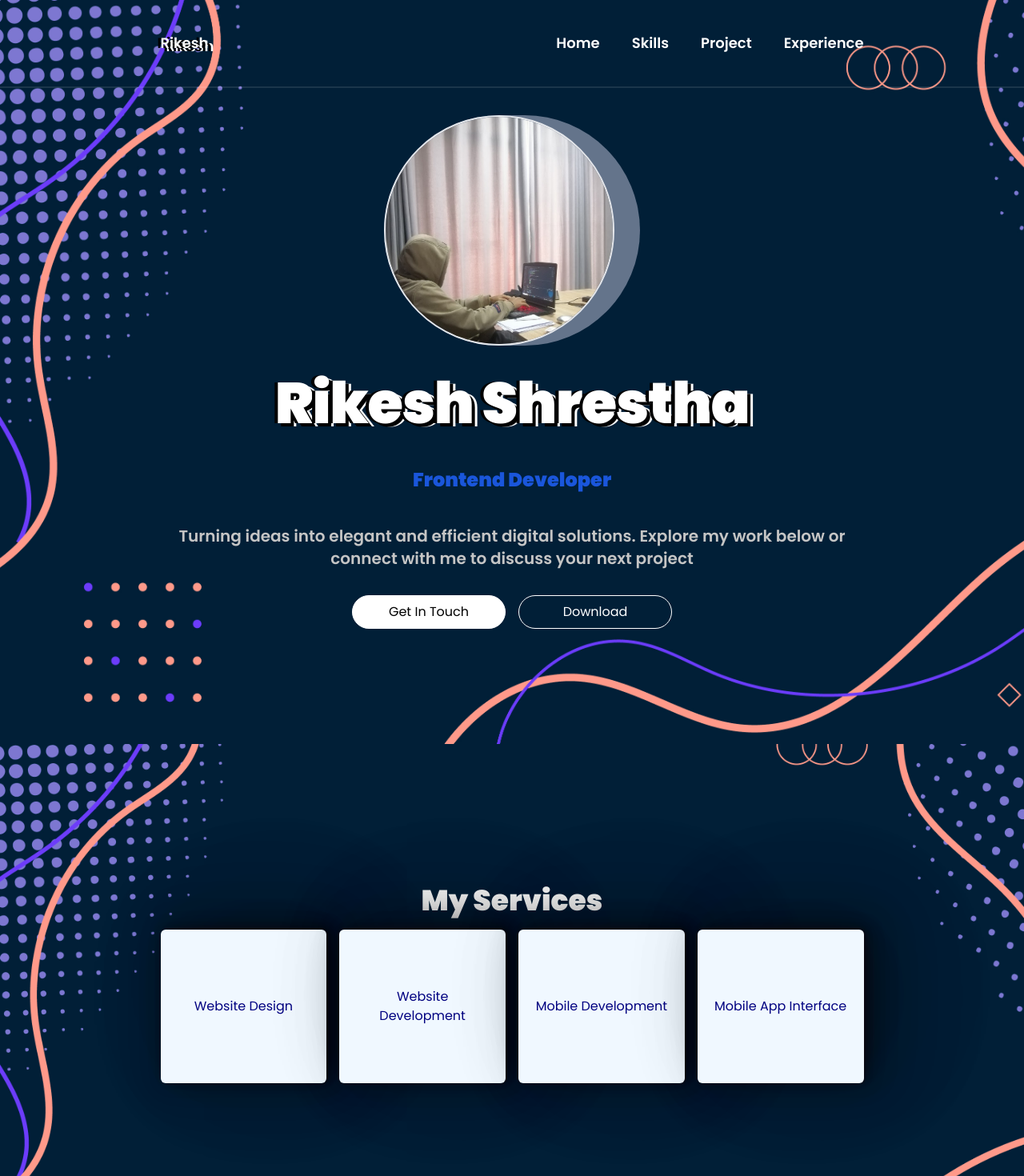
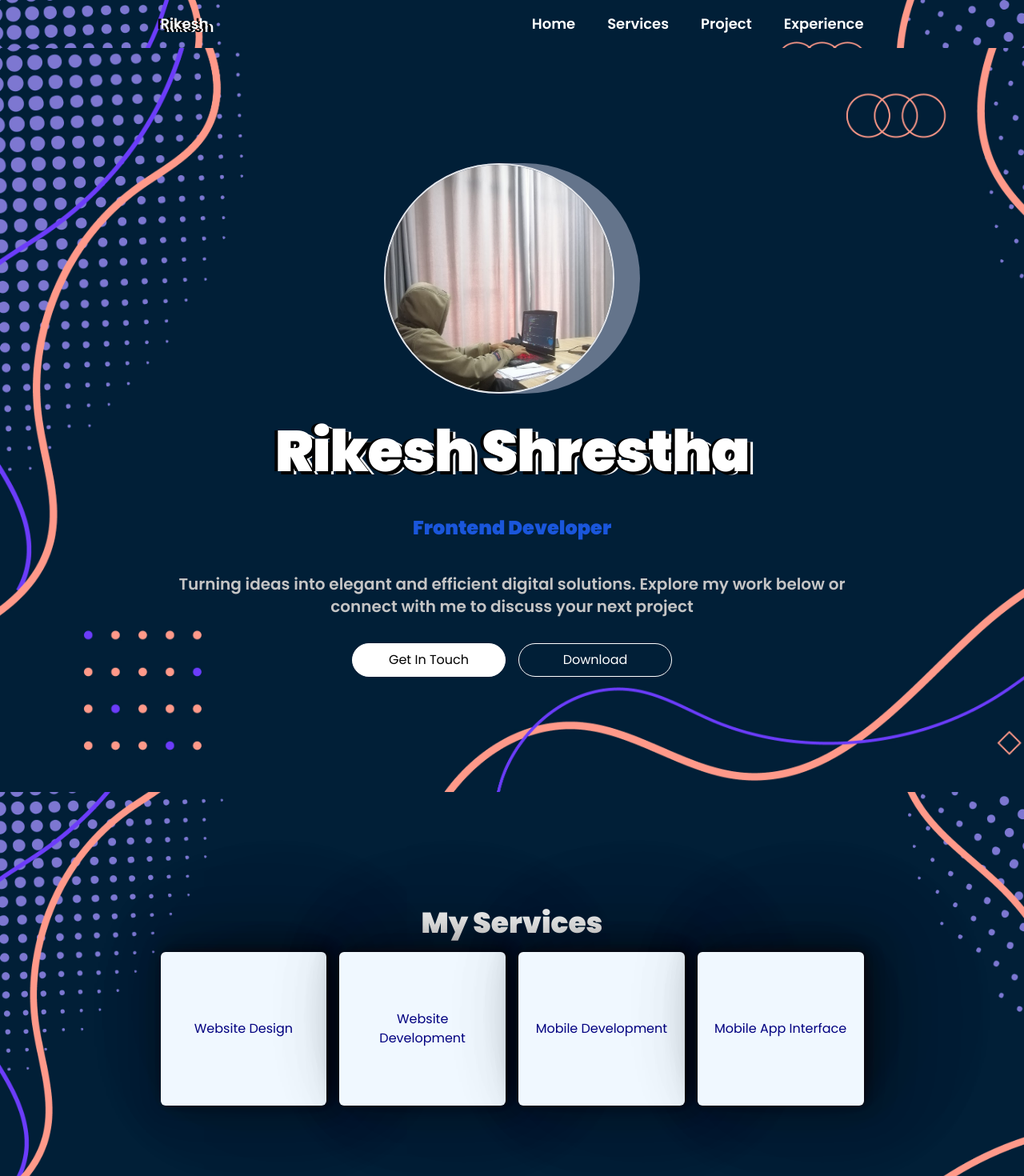
Before and after one commit to rikeshhh/Portfolio2nd, a React (Vite) app: page / in a window 1280 px wide. Shown: the top 1470 px of the page at 80% size. Built offline with nearby package versions, Linux system fonts and the light colour scheme; no server answers.

Commit message:
fix an overlapping routes component

```diff
--- a/src/App.css
+++ b/src/App.css
@@ -1,6 +1,12 @@
 body{
   font-family: Poppins;
   font-family: poppins;
+  background-image: url("./assets/bg.jpg");
+  background-attachment: fixed;
+  width: 100%;
+  background-repeat: no-repeat;
+  background-size: cover;
+  color:white;
 }
 .typing-demo {
   width: 16ch;
--- a/src/App.tsx
+++ b/src/App.tsx
@@ -9,13 +9,13 @@ function App() {
   return (
     <>
 
-    <div className='flex justify-center items-center flex-col  gap-40 '>
+    <main>
       <HeroSection/>
       <Services/>
       <Comnbin/>
       <Project/>
       <Experience/>
-    </div>
+    </main>
     </>
   )
 }
--- a/src/Experience/Services.tsx
+++ b/src/Experience/Services.tsx
@@ -23,7 +23,7 @@ const Services: React.FC = () => {
   return (
     <section>
       <div className="main-container">
-        <div className="flex flex-col justify-center items-center ">
+        <div className="flex flex-col justify-center items-center py-32">
           <h2 className="text-4xl font-black p-4 ">My Services</h2>
           <div className="grid grid-cols-4 gap-4 max-sm:grid-cols-1">
             {services.map((item) => (
--- a/src/Layout.tsx
+++ b/src/Layout.tsx
@@ -5,10 +5,10 @@ import Footer from "./component/Footer/Footer";
 const Layout = () => {
   return (
     <>
-      <header className="absolute z-40 w-full border-b-2 border-[#ffffff1a] py-6">
+      <header>
         <NavBar/>
       </header>
-      <main className="hero__background__image text-white">
+      <main>
         <Outlet />
       </main>
       <footer>
--- a/src/component/Header/NavBar.tsx
+++ b/src/component/Header/NavBar.tsx
@@ -5,7 +5,7 @@ const NavBar = () => {
   return (
     <section className="font-semibold text-lg  border-black  p-4 text-white">
       <div className="main-container ">
-        <div className="flex justify-between">
+         <div className="flex justify-between ">
           <Link to="/" className="headerS">Rikesh</Link>
           <nav className="max-sm:hidden">
             <ul className="flex gap-10">
@@ -13,7 +13,7 @@ const NavBar = () => {
                 <Link to="/">Home</Link>
               </li>
               <li>
-                <Link to="Combine">Skills</Link>
+                <Link to="">Services</Link>
               </li>
               <li>
                 <Link to="Project">Project</Link>
@@ -40,7 +40,7 @@ const NavBar = () => {
             </Dropdown>
           </nav>
         </div>
-      </div>
+       </div>
     </section>
   );
 };
--- a/src/component/HeroSection/HeroSection.tsx
+++ b/src/component/HeroSection/HeroSection.tsx
@@ -16,7 +16,7 @@ const HeroSection = () => {
   return (
     <section className="HeroSection  hero__background__image">
       <div className="main-container ">
-        <div className="text-center py-32 flex items-center flex-col justify-center gap-8 max-sm:py-22">
+        <div className="text-center py-32 flex items-center flex-col justify-center gap-2 max-sm:py-22">
           <div className="p-4 rounded-md">
             <div className="flex  flex-col gap-8 relative">
               <HeroAside />
--- a/src/component/SkillProject/Project/Project.tsx
+++ b/src/component/SkillProject/Project/Project.tsx
@@ -4,7 +4,7 @@ const Project = () => {
   return (
     <section className='hero__background__image'>
     <div className="main-container">
-    <div className='flex flex-col justify-center items-center '>
+    <div className='flex flex-col justify-center items-center py-32'>
         <h2 className='font-semibold p-8  text-center text-4xl'>  My Project</h2>
       <ProjectData/>
         </div>
--- a/src/component/SkillProject/Skill/Doughnut.tsx
+++ b/src/component/SkillProject/Skill/Doughnut.tsx
@@ -43,7 +43,7 @@ const Doughnuts = () => {
     }
   }
   return (
-  <div className="w-96 z-50">
+  <div className="w-96 z-50 max-sm:w-80">
       <Doughnut
       data={dataTwo}
       options={options}
--- a/src/main.tsx
+++ b/src/main.tsx
@@ -8,6 +8,7 @@ import Comnbin from './component/SkillProject/Skill/Comnbin.tsx'
 import App from './App.tsx'
 import Project from './component/SkillProject/Project/Project.tsx'
 import Experience from './component/Experience.tsx'
+import Services from './Experience/Services.tsx'
 const router=createBrowserRouter([
   {
     path: "",
@@ -22,8 +23,8 @@ const router=createBrowserRouter([
         element: <HeroSection />,
       },
       {
-        path:"Combine",
-        element:<Comnbin/>
+        path:"Services",
+        element:<Services/>
       },
       {
         path:"Project",
```
